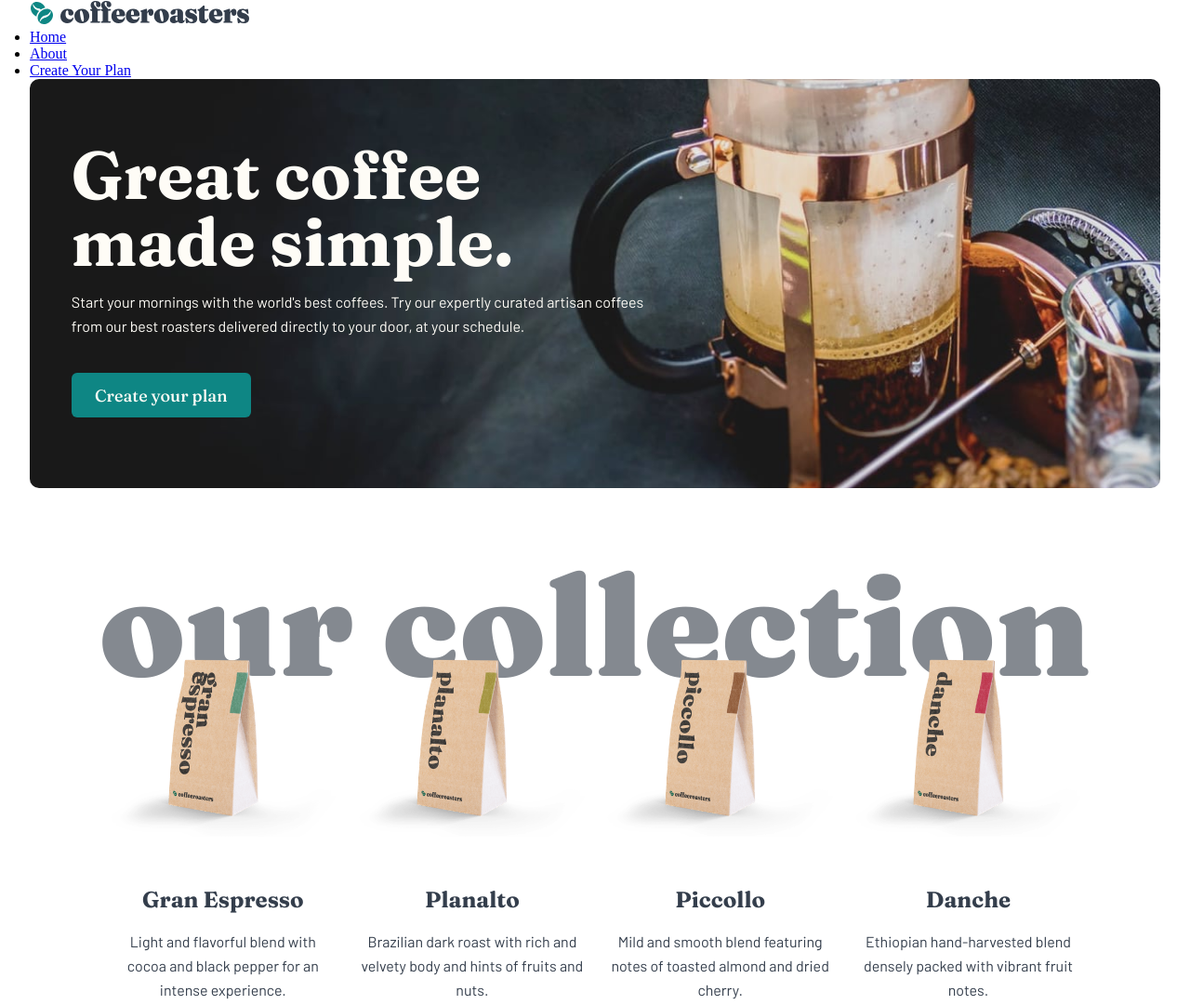
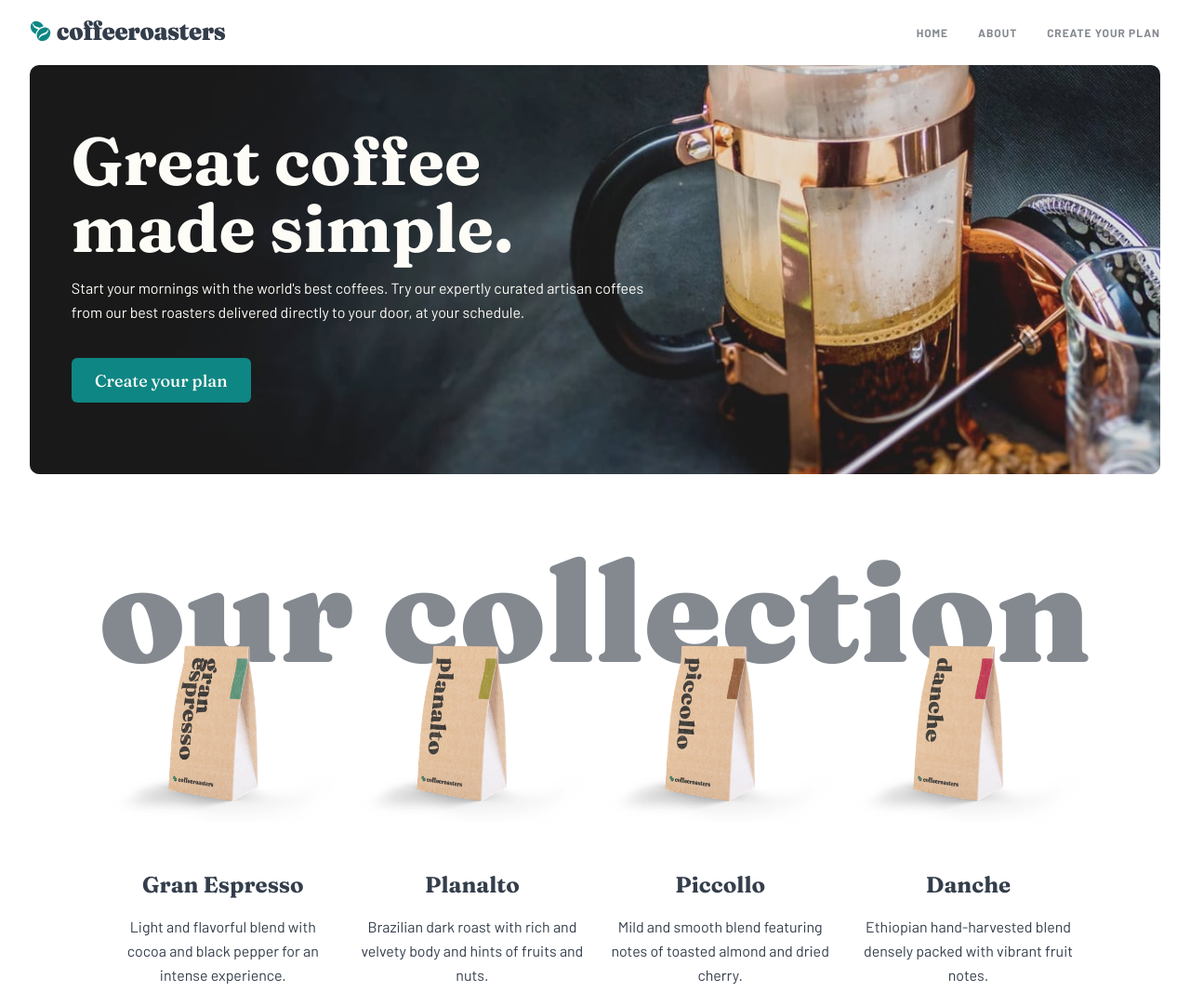
Before and after one commit to btaylor13/coffeeroasters-subscriptionFEM, a website: page index.html in a window 1280 px wide. Shown: the top 1081 px of the page at 93% size. Drawn offline with Linux system fonts and the light colour scheme.

Commit message:
styled desktop navbar

```diff
--- a/index.html
+++ b/index.html
@@ -41,13 +41,13 @@
           <!-- Navigation Menu -->
           <ul class="header__nav-menu">
             <li class="header__nav-item">
-              <a href="#" class="header__nav-link">Home</a>
+              <a href="#" class="header__nav-link nav-link">Home</a>
             </li>
             <li class="header__nav-item">
-              <a href="#" class="header__nav-link">About</a>
+              <a href="#" class="header__nav-link nav-link">About</a>
             </li>
             <li class="header__nav-item">
-              <a href="#" class="header__nav-link">Create Your Plan</a>
+              <a href="#" class="header__nav-link nav-link">Create Your Plan</a>
             </li>
           </ul>
         </nav>
@@ -266,7 +266,7 @@
                 class="footer__social-icon"
             /></a>
             <!-- twitter icon -->
-            <a href="https://www.twitter.com" class="footer__social-link"
+            <a href="https://www.twitter.com/" class="footer__social-link"
               ><img
                 src="assets/shared/desktop/icon-twitter.svg"
                 alt="Facebook icon"
--- a/sass/_components.scss
+++ b/sass/_components.scss
@@ -49,6 +49,7 @@
   text-transform: uppercase;
   letter-spacing: 0.92px;
   line-height: 0.9375rem;
+  text-decoration: none;
 }
 
 // MEDIA QUERIES HEADINGS
--- a/sass/main.scss
+++ b/sass/main.scss
@@ -9,14 +9,29 @@
   }
 
   &__logo {
+    max-height: 1.5rem;
   }
   // Navigation
   &__nav {
+    display: flex;
+    justify-content: space-between;
+    align-items: center;
+    padding-block: 1.3rem;
     &-menu {
+      list-style: none;
+      display: flex;
     }
     &-item {
     }
+    &-item + &-item {
+      margin-left: 2rem;
+    }
     &-link {
+      color: $color-grey;
+      &:hover {
+        color: $color-bluegrey-dark;
+        transition: all 0.3s;
+      }
     }
   }
 
```
Also changed, not shown: styles.css.
